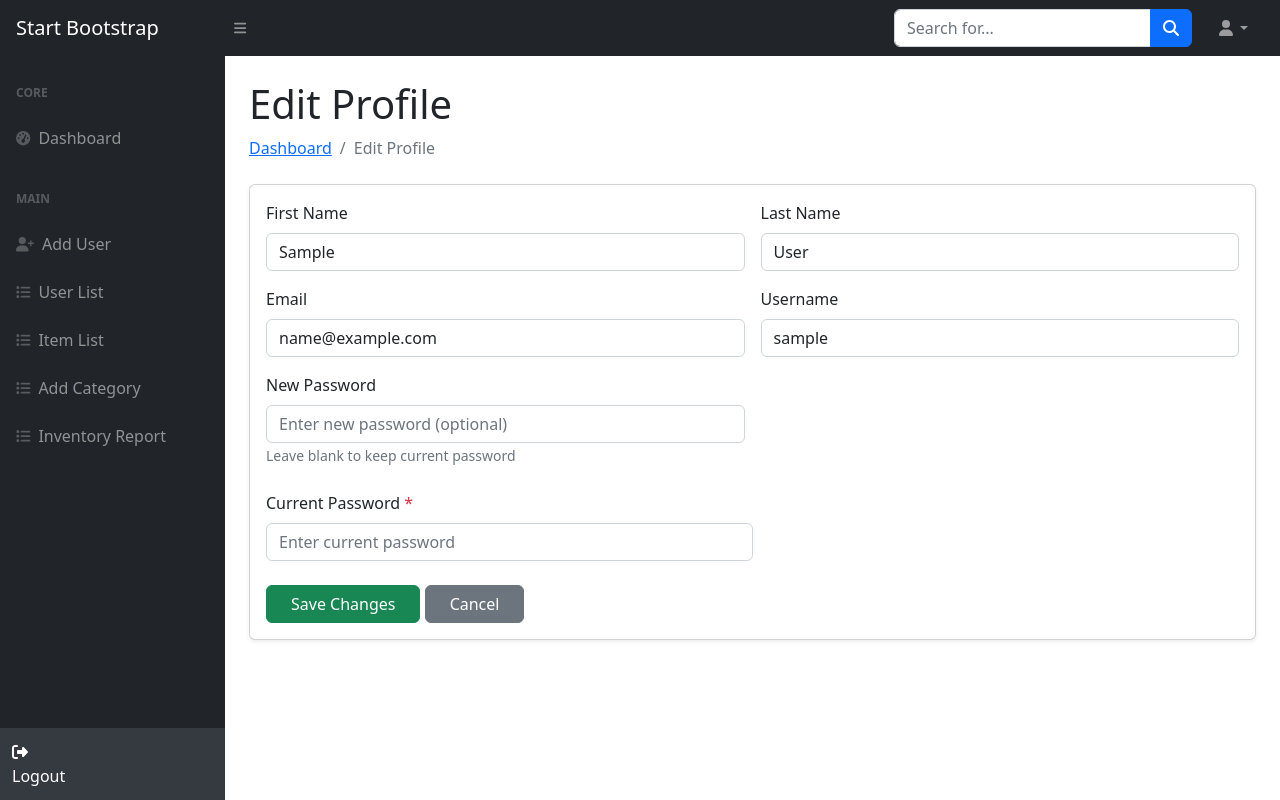
After one commit to andreinew101/MyFirstDjangoProject, a Django app: page /profile/edit/ in a window 1280 px wide. The commit adds this page. Run offline with Django 5.2, Linux system fonts and the light colour scheme; the visitor is signed in with stand-in values (Sample User, id 1); some libraries are stand-ins or nearby versions.

Commit message:
Oct 20 2025 Commit
Attempted creation of edit profile form/page (very unstable)

```diff
--- a/fdjangoproj/systemuser/forms.py
+++ b/fdjangoproj/systemuser/forms.py
@@ -1,8 +1,20 @@
 from django import forms
 from .models import SystemUser, InventoryItem, Category
 from django.contrib.auth.hashers import make_password
+from django.contrib.auth.models import User
 
 class SystemUserForm(forms.ModelForm):
+    current_password = forms.CharField(
+        widget=forms.PasswordInput(attrs={'placeholder': 'Enter current password'}),
+        label="Current Password",
+        required=True
+    )
+    new_password = forms.CharField(
+        widget=forms.PasswordInput(attrs={'placeholder': 'Enter new password (leave blank to keep current)'}),
+        label="New Password",
+        required=False
+    )
+
     class Meta:
         model = SystemUser
         fields = [
@@ -11,19 +23,44 @@ class SystemUserForm(forms.ModelForm):
             'email',
             'contact_number',
             'username',
-            'password',
-            'user_image',
+            'user_image',  # Notice: removed 'password' here
         ]
-        widgets = {
-            'password': forms.PasswordInput(),
-        }
 
     def save(self, commit=True):
         user = super().save(commit=False)
-        user.password = make_password(self.cleaned_data['password'])
+        # Only hash if the password is being changed or newly set
+        raw_password = self.cleaned_data.get('password')
+        if raw_password and not user.pk:  # Only hash for new users
+            user.password = make_password(raw_password)
+        elif raw_password and user.pk:  # Updating existing user
+            # If password field changed, re-hash it
+            from django.contrib.auth.hashers import identify_hasher
+            try:
+                identify_hasher(raw_password)
+            except Exception:
+                user.password = make_password(raw_password)
         if commit:
             user.save()
         return user
+
+
+
+class AdminProfileForm(forms.ModelForm):
+    current_password = forms.CharField(
+        required=True,
+        widget=forms.PasswordInput(attrs={'placeholder': 'Enter current password'}),
+        label="Current Password"
+    )
+    new_password = forms.CharField(
+        required=False,
+        widget=forms.PasswordInput(attrs={'placeholder': 'Enter new password (optional)'}),
+        label="New Password (leave blank to keep current)"
+    )
+
+    class Meta:
+        model = User
+        fields = ['first_name', 'last_name', 'email', 'username']
+
 
 
 class InventoryItemForm(forms.ModelForm):
--- a/fdjangoproj/systemuser/urls.py
+++ b/fdjangoproj/systemuser/urls.py
@@ -35,5 +35,6 @@ urlpatterns = [
     path('inventory/delete/<int:pk>/', views.delete_item, name='delete_item'),
 
     path('inventory/report/', views.inventory_report, name='inventory_report'),
+    path('profile/edit/', views.edit_profile, name='edit_profile'),
 
 ]
--- a/fdjangoproj/systemuser/views.py
+++ b/fdjangoproj/systemuser/views.py
@@ -1,10 +1,10 @@
 from django.shortcuts import render, redirect, get_object_or_404
 from django.contrib import messages
-from django.contrib.auth import authenticate, login, logout
+from django.contrib.auth import authenticate, login, logout, update_session_auth_hash
 #from django.contrib.auth.hashers import check_password
 from django.contrib.auth.decorators import login_required
 from .models import SystemUser, InventoryItem, Category, InventoryItem
-from .forms import SystemUserForm, InventoryItemForm, CategoryForm, InventoryReportForm
+from .forms import SystemUserForm, InventoryItemForm, CategoryForm, InventoryReportForm, AdminProfileForm
 from .decorators import systemuser_login_required
 
 from django.contrib.auth.models import User
@@ -134,7 +134,59 @@ def add_category(request):
         form = CategoryForm()
     return render(request, 'systemuser/add_category.html', {'form': form})
 
-#=================================================================================
+@combined_login_required
+def edit_profile(request):
+    # Determine if the user is a Django admin or a SystemUser
+    if request.user.is_authenticated:
+        is_admin = True
+        user_obj = request.user
+        FormClass = AdminProfileForm
+    else:
+        is_admin = False
+        system_user_id = request.session.get('system_user_id')
+        user_obj = get_object_or_404(SystemUser, id=system_user_id)
+        FormClass = SystemUserForm
+
+    if request.method == 'POST':
+        form = FormClass(request.POST, request.FILES, instance=user_obj)
+        current_password = request.POST.get('current_password')
+
+        # Verify password correctness
+        if is_admin:
+            password_correct = user_obj.check_password(current_password)
+        else:
+            password_correct = (user_obj.password == current_password)
+
+        if not password_correct:
+            messages.error(request, "❌ Incorrect current password. Please try again.")
+        elif form.is_valid():
+            updated_user = form.save(commit=False)
+
+            # Handle password change
+            new_password = form.cleaned_data.get('new_password')
+            if new_password:
+                if is_admin:
+                    user_obj.set_password(new_password)
+                    update_session_auth_hash(request, user_obj)  # Keeps admin logged in
+                else:
+                    user_obj.password = new_password  # plaintext for now
+
+            updated_user.save()
+            messages.success(request, "✅ Profile updated successfully!")
+            return redirect('edit_profile')
+        else:
+            messages.error(request, "⚠️ Please correct the errors below.")
+    else:
+        form = FormClass(instance=user_obj)
+
+    context = {
+        'form': form,
+        'is_admin': is_admin,
+        'user_obj': user_obj,
+    }
+    return render(request, 'systemuser/edit_profile.html', context)
+
+#=====================Login and others:=======================================
 
 @combined_login_required
 def delete_item(request, pk):
--- a/fdjangoproj/templates/partials/navbar.html
+++ b/fdjangoproj/templates/partials/navbar.html
@@ -16,7 +16,7 @@
                 <li class="nav-item dropdown">
                     <a class="nav-link dropdown-toggle" id="navbarDropdown" href="#" role="button" data-bs-toggle="dropdown" aria-expanded="false"><i class="fas fa-user fa-fw"></i></a>
                     <ul class="dropdown-menu dropdown-menu-end" aria-labelledby="navbarDropdown">
-                        <li><a class="dropdown-item" href="#!">Settings</a></li>
+                        <li><a class="dropdown-item" href="{% url 'edit_profile' %}">Settings</a></li>
                         <li><a class="dropdown-item" href="#!">Activity Log</a></li>
                         <li><hr class="dropdown-divider" /></li>
                         <li><a class="dropdown-item" href="{% url 'logout' %}">Logout</a></li>
--- /dev/null
+++ b/fdjangoproj/templates/systemuser/edit_profile.html
@@ -0,0 +1,87 @@
+{% include "partials/header.html" %}
+{% load widget_tweaks %}
+
+<body class="sb-nav-fixed">
+    {% include "partials/navbar.html" %}
+    <div id="layoutSidenav">
+        {% include "partials/sidebar.html" %}
+        <div id="layoutSidenav_content">
+            <main class="container-fluid px-4">
+                {% if messages %}
+                    {% for message in messages %}
+                        <div class="alert
+                            {% if message.tags == 'success' %}alert-success
+                            {% elif message.tags == 'error' %}alert-danger
+                            {% elif message.tags == 'warning' %}alert-warning
+                            {% else %}alert-info{% endif %}
+                            alert-dismissible fade show" role="alert">
+                            {{ message }}
+                            <button type="button" class="btn-close" data-bs-dismiss="alert" aria-label="Close"></button>
+                        </div>
+                    {% endfor %}
+                {% endif %}
+                <h1 class="mt-4">Edit Profile</h1>
+                <ol class="breadcrumb mb-4">
+                    <li class="breadcrumb-item"><a href="{% url 'index' %}">Dashboard</a></li>
+                    <li class="breadcrumb-item active">Edit Profile</li>
+                </ol>
+
+                <div class="card shadow-sm mb-4">
+                    <div class="card-body">
+                        <form method="POST" enctype="multipart/form-data">
+                            {% csrf_token %}
+                            <div class="row g-3">
+                                <div class="col-md-6">
+                                    <label for="first_name" class="form-label">First Name</label>
+                                    {{ form.first_name|add_class:"form-control" }}
+                                </div>
+                                <div class="col-md-6">
+                                    <label for="last_name" class="form-label">Last Name</label>
+                                    {{ form.last_name|add_class:"form-control" }}
+                                </div>
+                                <div class="col-md-6">
+                                    <label for="email" class="form-label">Email</label>
+                                    {{ form.email|add_class:"form-control" }}
+                                </div>
+                                {% if not is_admin %}
+                                <div class="col-md-6">
+                                    <label for="contact_number" class="form-label">Contact Number</label>
+                                    {{ form.contact_number|add_class:"form-control" }}
+                                </div>
+                                {% endif %}
+                                <div class="col-md-6">
+                                    <label for="username" class="form-label">Username</label>
+                                    {{ form.username|add_class:"form-control" }}
+                                </div>
+                                <div class="col-md-6">
+                                    <label for="new_password" class="form-label">New Password</label>
+                                    {{ form.new_password|add_class:"form-control" }}
+                                    <small class="text-muted">Leave blank to keep current password</small>
+                                </div>
+                                {% if not is_admin %}
+                                <div class="col-md-6">
+                                    <label for="user_image" class="form-label">Profile Image</label><br>
+                                    {% if user_obj.user_image %}
+                                    <img src="{{ user_obj.user_image.url }}" class="rounded-circle mb-3" width="100" height="100">
+                                    {% endif %}
+                                    {{ form.user_image }}
+                                </div>
+                                {% endif %}
+                            </div>
+                            <div class="col-md-6 mt-4">
+                                <label for="current_password" class="form-label">Current Password <span class="text-danger">*</span></label>
+                                {{ form.current_password|add_class:"form-control" }}
+                            </div>
+
+                            <div class="mt-4">
+                                <button type="submit" class="btn btn-success px-4">Save Changes</button>
+                                <a href="{% url 'index' %}" class="btn btn-secondary px-4">Cancel</a>
+                            </div>
+                        </form>
+                    </div>
+                </div>
+            </main>
+        </div>
+    </div>
+    {% include "partials/scripts.html" %}
+</body>
--- a/fdjangoproj/templates/systemuser/inventory_report.html
+++ b/fdjangoproj/templates/systemuser/inventory_report.html
@@ -36,7 +36,7 @@
                         </div>
                     </div>
                     <div class="col-md-6">
-                        <div class="card text-bg-info shadow-sm">
+                        <div class="card text-bg-primary shadow-sm">
                             <div class="card-body d-flex justify-content-between align-items-center">
                                 <div>
                                     <div class="small text-white-50">Total Inventory Value</div>
```
Also changed, not shown: fdjangoproj/systemuser/admin.py (+29 -6 lines), fdjangoproj/templates/systemuser/index.html (+8 -0 lines), fdjangoproj/fdjangoproj/settings.py (line endings or trailing spaces), fdjangoproj/media/711 Bckground3.png (added).
